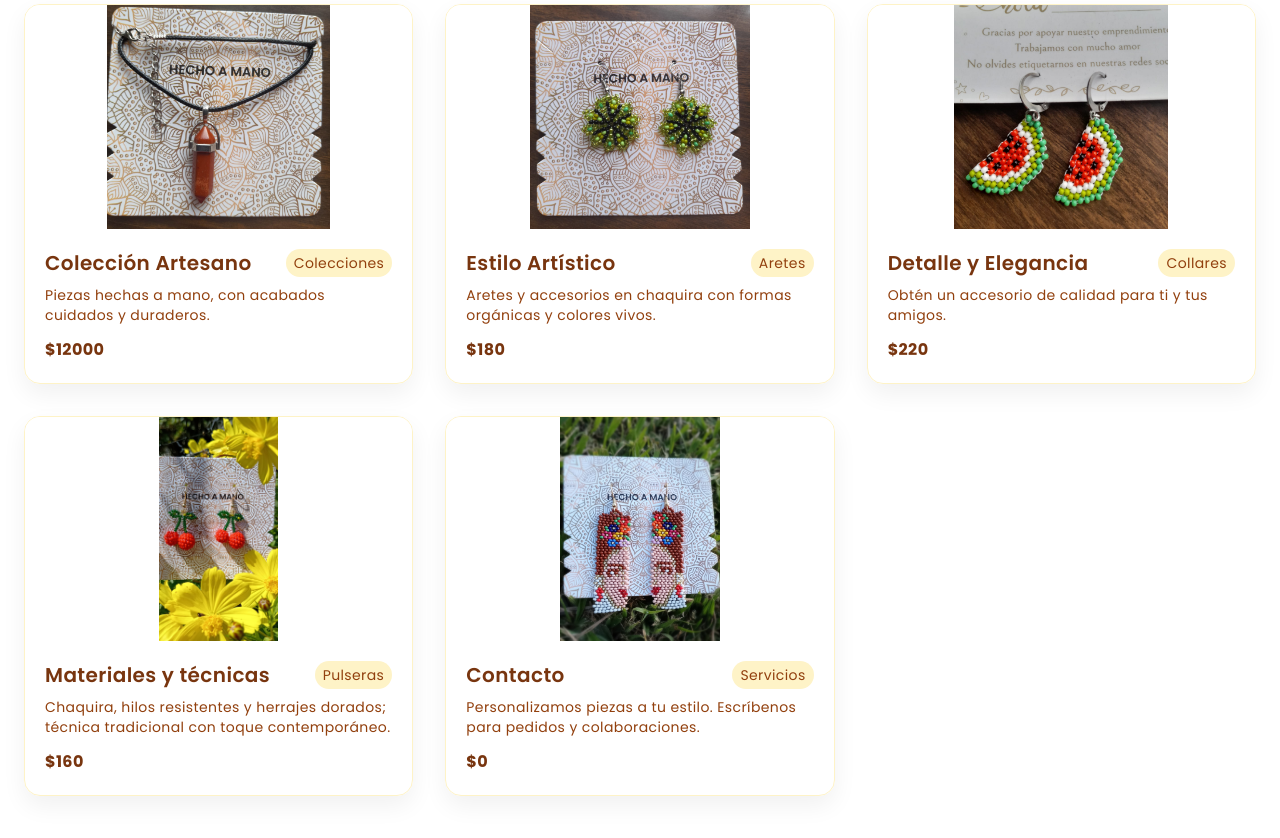
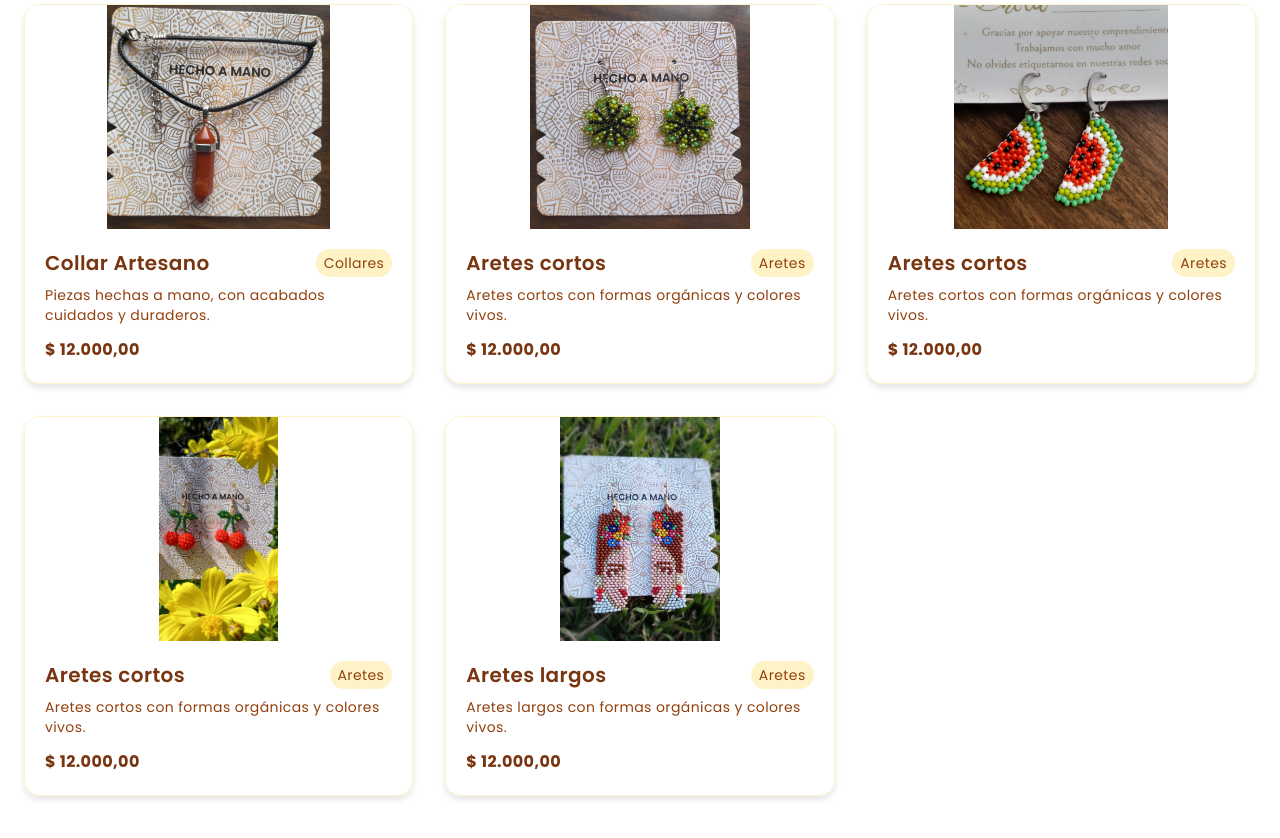
Before and after one commit to Felipebastidas1105/Esp-ritu-Artesanal, an Astro site: page /productos in a window 1280 px wide. Shown: the part 396-1234 px from the top of the page. Built offline with nearby package versions, Linux system fonts and the light colour scheme; Astro itself is replaced by a stand-in of ours; a web font is replaced by a local one.

Commit message:
feat: implement product service and components architecture
- Add Product and Category type definitions
- Create product service with filtering and category utilities
- Implement ProductCard component with price formatting
- Refactor pages to use new service and component
- Update product data structure to match new types

```diff
--- /dev/null
+++ b/src/components/ProductCard.astro
@@ -0,0 +1,21 @@
+---
+import type { Product } from "../types/product";
+import { formatPrice } from "../utils/format";
+
+interface Props { product: Product }
+const { product } = Astro.props as Props;
+---
+
+<article class="product-card bg-white/80 rounded-2xl shadow-soft overflow-hidden border border-amber-100" data-name={product.title} data-category={product.category} data-price={product.price}>
+  <div class="w-full h-56 bg-white flex items-center justify-center">
+    <img src={product.image.src} alt={product.alt} class="w-full h-full object-contain" />
+  </div>
+  <div class="p-5">
+    <div class="flex items-center justify-between mb-2">
+      <h4 class="text-xl font-semibold text-amber-900">{product.title}</h4>
+      <span class="text-sm px-2 py-1 rounded-full bg-amber-100 text-amber-800">{product.category}</span>
+    </div>
+    <p class="text-sm text-amber-800 mb-3">{product.description}</p>
+    <div class="text-amber-900 font-bold">{formatPrice(product.price)}</div>
+  </div>
+</article>
--- a/src/data/cards.ts
+++ b/src/data/cards.ts
@@ -3,58 +3,50 @@ import img02 from "../assets/02.jpg";
 import img03 from "../assets/03.jpg";
 import img04 from "../assets/04.jpg";
 import img05 from "../assets/05.jpg";
+import type { Product } from "../types/product";
 
-export type CardItem = {
-  title: string;
-  description: string;
-  image: any;
-  alt: string;
-  category: string;
-  price: number;
-};
-
-export const cards: CardItem[] = [
+export const cards: Product[] = [
   {
-    title: "Colección Artesano",
+    title: "Collar Artesano",
     description: "Piezas hechas a mano, con acabados cuidados y duraderos.",
     image: img01,
     alt: "Colección artesanal en chaquira",
-    category: "Colecciones",
+    category: "Collares",
     price: 12000,
   },
   {
-    title: "Estilo Artístico",
+    title: "Aretes cortos",
     description:
-      "Aretes y accesorios en chaquira con formas orgánicas y colores vivos.",
+      "Aretes cortos con formas orgánicas y colores vivos.",
     image: img02,
-    alt: "Aretes y accesorios en chaquira",
+    alt: "Aretes cortos",
     category: "Aretes",
-    price: 180,
+    price: 12000,
   },
   {
-    title: "Detalle y Elegancia",
-    description: "Obtén un accesorio de calidad para ti y tus amigos.",
+    title: "Aretes cortos",
+    description: "Aretes cortos con formas orgánicas y colores vivos.",
     image: img03,
     alt: "Detalle y elegancia",
-    category: "Collares",
-    price: 220,
+    category: "Aretes",
+    price: 12000,
   },
   {
-    title: "Materiales y técnicas",
+    title: "Aretes cortos",
     description:
-      "Chaquira, hilos resistentes y herrajes dorados; técnica tradicional con toque contemporáneo.",
+      "Aretes cortos con formas orgánicas y colores vivos.",
     image: img04,
     alt: "Materiales y técnicas",
-    category: "Pulseras",
-    price: 160,
+    category: "Aretes",
+    price: 12000,
   },
   {
-    title: "Contacto",
+    title: "Aretes largos",
     description:
-      "Personalizamos piezas a tu estilo. Escríbenos para pedidos y colaboraciones.",
+      "Aretes largos con formas orgánicas y colores vivos.",
     image: img05,
     alt: "Contacto y experiencia",
-    category: "Servicios",
-    price: 0,
+    category: "Aretes",
+    price: 12000,
   },
 ];
--- a/src/pages/index.astro
+++ b/src/pages/index.astro
@@ -1,11 +1,12 @@
 ---
 import Layout from "../layouts/Layout.astro";
 // Importo imágenes locales desde src/assets para los paneles
-import { cards } from "../data/cards";
+import ProductCard from "../components/ProductCard.astro";
+import { getAllProducts } from "../services/productService";
 import imgphoto from "../assets/06.jpg";
 
-// Datos dinámicos: importados desde src/data/cards para poder añadir más fácilmente
-
+// Datos dinámicos a través del servicio para facilitar mantenibilidad
+const products = getAllProducts();
 const instagram = "https://www.instagram.com/espiritu.artesano/";
 ---
 
@@ -68,7 +69,7 @@ const instagram = "https://www.instagram.com/espiritu.artesano/";
       <div class="pin-wrap min-h-[70vh] md:min-h-[80vh] flex items-center justify-start overflow-hidden">
         <!-- Track horizontal (contenido en filas) -->
         <div class="horizontal-track relative flex flex-col md:flex-row gap-8 md:gap-12 px-4 md:px-6 w-full md:w-max">
-          {cards.slice(0, 5).map((card) => (
+          {products.slice(0, 5).map((card) => (
             <article class="panel min-w-full md:min-w-[70vw] lg:min-w-[55vw] h-auto md:h-[50vh] relative reveal">
               <div class="grid grid-cols-1 md:grid-cols-12 gap-8 items-center p-4 md:p-6 bg-white/40 backdrop-blur-md rounded-3xl shadow-soft">
                 <div class="md:col-span-5">
@@ -108,7 +109,7 @@ const instagram = "https://www.instagram.com/espiritu.artesano/";
           <input id="filter-name" type="text" placeholder="Buscar por nombre" class="px-4 py-3 rounded-xl border-2 border-amber-200 focus:border-amber-500 outline-none bg-white/80" />
           <select id="filter-category" class="px-4 py-3 rounded-xl border-2 border-amber-200 focus:border-amber-500 outline-none bg-white/80">
             <option value="Todas">Todas las categorías</option>
-            {Array.from(new Set(cards.map((c) => c.category))).map((cat) => (
+            {Array.from(new Set(products.map((c) => c.category))).map((cat) => (
               <option value={cat}>{cat}</option>
             ))}
           </select>
@@ -117,23 +118,11 @@ const instagram = "https://www.instagram.com/espiritu.artesano/";
         </div>
 
         <!-- Grid de productos -->
-        <div id="productsGrid" class="grid grid-cols-1 sm:grid-cols-2 lg:grid-cols-3 gap-8">
-          {cards.map((p) => (
-            <article class="product-card bg-white/80 rounded-2xl shadow-soft overflow-hidden border border-amber-100" data-name={p.title} data-category={p.category} data-price={p.price}>
-              <div class="w-full h-56 bg-white flex items-center justify-center">
-                <img src={p.image.src} alt={p.alt} class="w-full h-full object-contain" />
-              </div>
-              <div class="p-5">
-                <div class="flex items-center justify-between mb-2">
-                  <h4 class="text-xl font-semibold text-amber-900">{p.title}</h4>
-                  <span class="text-sm px-2 py-1 rounded-full bg-amber-100 text-amber-800">{p.category}</span>
-                </div>
-                <p class="text-sm text-amber-800 mb-3">{p.description}</p>
-                <div class="text-amber-900 font-bold">${p.price}</div>
-              </div>
-            </article>
+        <!-- <div id="productsGrid" class="grid grid-cols-1 sm:grid-cols-2 lg:grid-cols-3 gap-8">
+          {products.map((p) => (
+            <ProductCard product={p} />
           ))}
-        </div>
+        </div> -->
       </div>
     </section>
 
--- a/src/pages/productos.astro
+++ b/src/pages/productos.astro
@@ -1,6 +1,10 @@
 ---
 import Layout from "../layouts/Layout.astro";
-import { cards } from "../data/cards";
+import ProductCard from "../components/ProductCard.astro";
+import { getAllProducts, getCategories } from "../services/productService";
+
+const products = getAllProducts();
+const categories = getCategories(products);
 ---
 
 <Layout>
@@ -15,7 +19,7 @@ import { cards } from "../data/cards";
           <input id="filter-name" type="text" placeholder="Buscar por nombre" class="px-4 py-3 rounded-xl border-2 border-amber-200 focus:border-amber-500 outline-none bg-white/80" />
           <select id="filter-category" class="px-4 py-3 rounded-xl border-2 border-amber-200 focus:border-amber-500 outline-none bg-white/80">
             <option value="Todas">Todas las categorías</option>
-            {Array.from(new Set(cards.map((c) => c.category))).map((cat) => (
+            {categories.map((cat) => (
               <option value={cat}>{cat}</option>
             ))}
           </select>
@@ -25,20 +29,8 @@ import { cards } from "../data/cards";
 
         <!-- Grid de productos -->
         <div id="productsGrid" class="grid grid-cols-1 sm:grid-cols-2 lg:grid-cols-3 gap-8">
-          {cards.map((p) => (
-            <article class="product-card bg-white/80 rounded-2xl shadow-soft overflow-hidden border border-amber-100" data-name={p.title} data-category={p.category} data-price={p.price}>
-              <div class="w-full h-56 bg-white flex items-center justify-center">
-                <img src={p.image.src} alt={p.alt} class="w-full h-full object-contain" />
-              </div>
-              <div class="p-5">
-                <div class="flex items-center justify-between mb-2">
-                  <h4 class="text-xl font-semibold text-amber-900">{p.title}</h4>
-                  <span class="text-sm px-2 py-1 rounded-full bg-amber-100 text-amber-800">{p.category}</span>
-                </div>
-                <p class="text-sm text-amber-800 mb-3">{p.description}</p>
-                <div class="text-amber-900 font-bold">${p.price}</div>
-              </div>
-            </article>
+          {products.map((p) => (
+            <ProductCard product={p} />
           ))}
         </div>
       </div>
--- /dev/null
+++ b/src/services/productService.ts
@@ -0,0 +1,32 @@
+import type { Product } from "../types/product";
+import { cards } from "../data/cards";
+
+export function getAllProducts(): Product[] {
+  return cards;
+}
+
+export function getCategories(products: Product[]): string[] {
+  return Array.from(new Set(products.map((p) => p.category)));
+}
+
+export function filterProducts(
+  products: Product[],
+  criteria: {
+    name?: string;
+    category?: string;
+    minPrice?: number;
+    maxPrice?: number;
+  }
+): Product[] {
+  const name = (criteria.name || "").toLowerCase().trim();
+  const category = criteria.category;
+  const min = typeof criteria.minPrice === "number" ? criteria.minPrice : 0;
+  const max = typeof criteria.maxPrice === "number" ? criteria.maxPrice : Number.MAX_VALUE;
+
+  return products.filter((p) => {
+    const matchesName = !name || p.title.toLowerCase().includes(name);
+    const matchesCategory = !category || category === "Todas" || p.category === category;
+    const matchesPrice = p.price >= min && p.price <= max;
+    return matchesName && matchesCategory && matchesPrice;
+  });
+}
--- /dev/null
+++ b/src/types/product.ts
@@ -0,0 +1,11 @@
+export type Product = {
+  title: string;
+  description: string;
+  // Astro importa imágenes estáticas como objetos con `src`
+  image: { src: string } & Record<string, unknown>;
+  alt: string;
+  category: string;
+  price: number;
+};
+
+export type Category = string;
--- /dev/null
+++ b/src/utils/format.ts
@@ -0,0 +1,8 @@
+export function formatPrice(value: number, locale = "es-CO", currency = "COP"): string {
+  try {
+    return new Intl.NumberFormat(locale, { style: "currency", currency }).format(value);
+  } catch {
+    // Fallback simple si Intl falla
+    return `$${value.toFixed(2)}`;
+  }
+}
```
